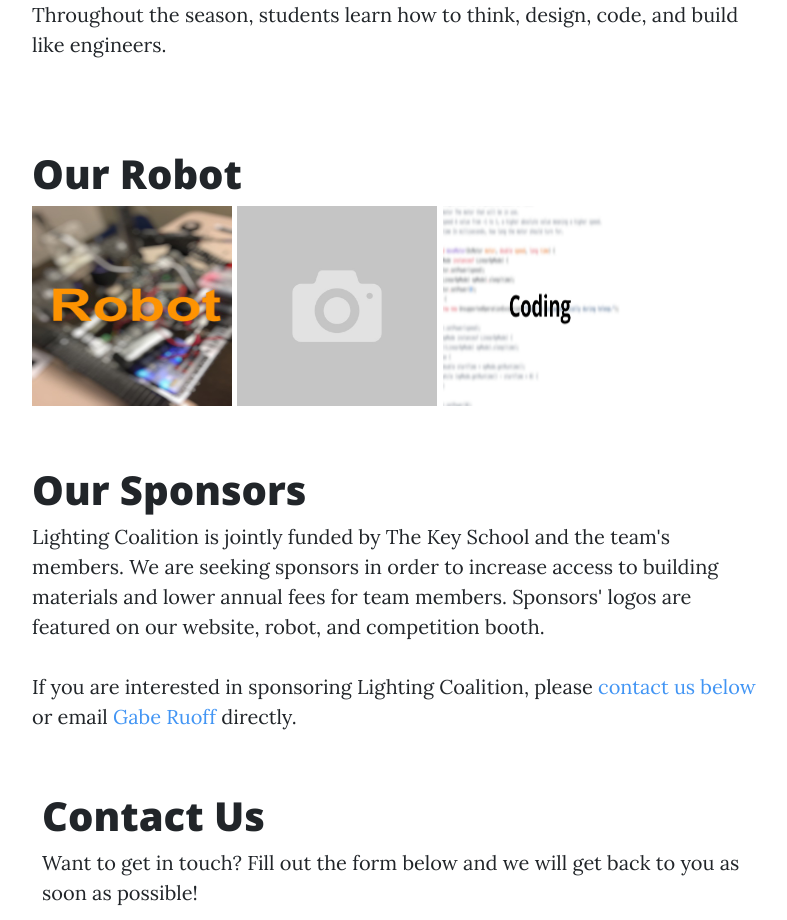
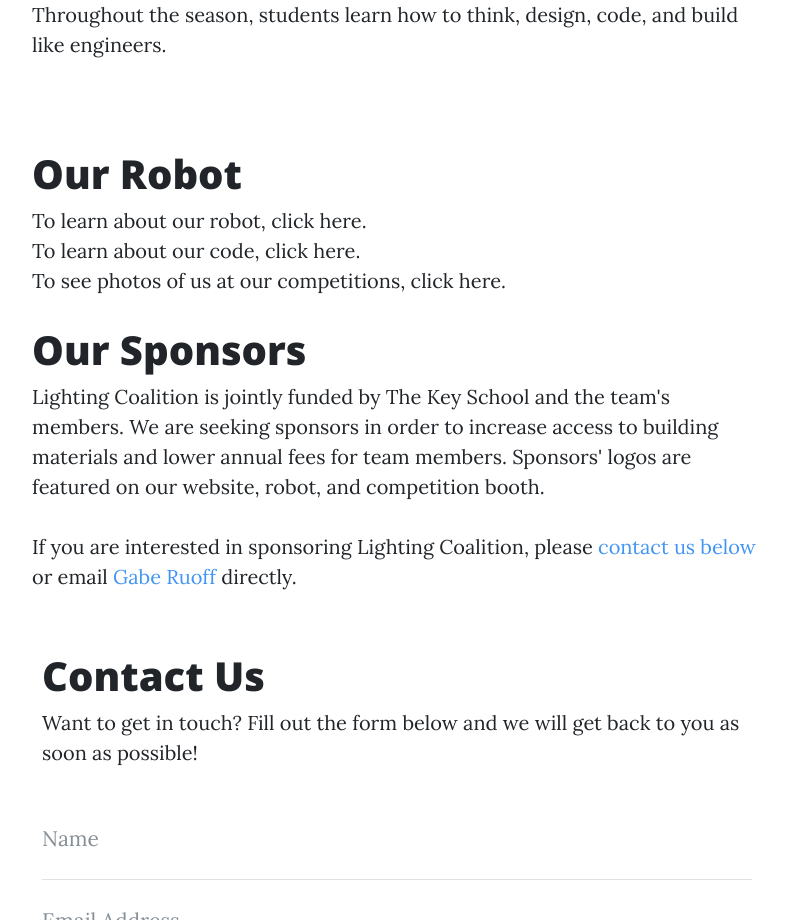
Before and after one commit to LightningCoalitionRobotics/LCRobotics-Website, a website: page index.html in a window 1280 px wide. Shown: the part 980-1900 px from the top of the page, without its empty margins (243-1030 px from the left). Drawn offline with nearby package versions, Linux system fonts and the light colour scheme.

Commit message:
alright, lets see how this worked....

```diff
--- a/index.html
+++ b/index.html
@@ -156,7 +156,12 @@
     <div class="container" id="robot">
       <div class="row">
         <div class="col-lg-8 col-md-10 mx-auto">
-          <p><h1>Our Robot</h1><a href="robotmgs.html"><img src="images/robittitle.jpg" width="200" height="200" alt="Robot"/></a> <a href="notebookmgs.html"><img src="images/placeholder.jpg" width="200" height="200" alt="Notebook"/img></a> <a href="codemgs.html"><img src="images/codetitle.jpg" width="200" height="200" alt="Code"/></a></p>
+          <p><h1>Our Robot</h1><!-- <a href="robotmgs.html"><img src="images/robittitle.jpg" width="200" height="200" alt="Robot"/></a> <a href="notebookmgs.html"><img src="images/placeholder.jpg" width="200" height="200" alt="Notebook"/img></a> <a href="codemgs.html"><img src="images/codetitle.jpg" width="200" height="200" alt="Code"/></a></p> -->
+          To learn about our robot, click <a href="robotmgs.html">here</a>.
+          <br>
+          To learn about our code, click <a href="codemgs.html">here</a>.
+          <br>
+          To see photos of us at our competitions, click here.
         </div>
       </div>
     </div>
```
